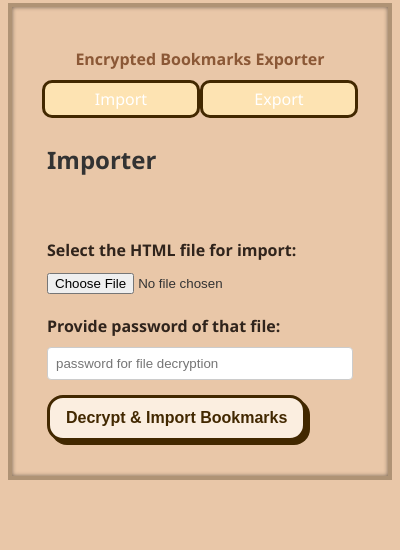
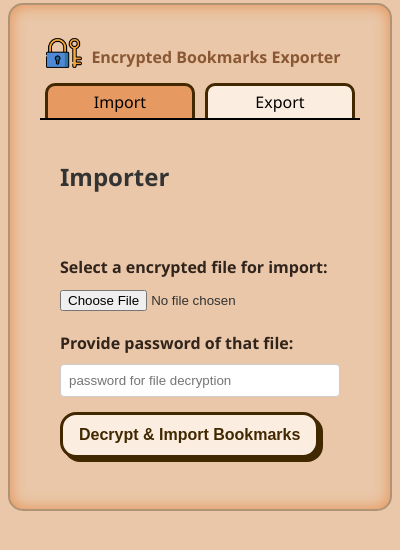
Before and after one commit to e4nthony/Encrypted-Bookmarks-Exporter-Add-on, a browser extension: page src/popup/menu.html in a window 400 px wide. Both pictures are taken after a click on the element "Import". Drawn offline with Linux system fonts and the light colour scheme.

Commit message:
- redesign user interface - now tabs change color according to active mode (encryption/decryption) - added logo inside addon window

```diff
--- a/src/popup/menu.css
+++ b/src/popup/menu.css
@@ -2,19 +2,45 @@
 
 body {
   background-color: #e9c7a8;
-  /* min-width: 220px;
-  min-height: 200px; */
+  min-width: 300px;
+  min-height: 200px;
   width: 100;
   /* height: auto; */
-  padding: 12px;
-  border: 5px;
+  /* padding: 12px; */
+  /* border: 5px; */
 
   font-family: Arial, sans-serif;
 
-  border: 4px solid rgba(42, 28, 00, 0.3);
-  box-shadow: inset 0 0 4px rgba(32, 28, 24, 0.6);
+  border: 2px solid rgba(42, 28, 00, 0.3);
+  border-radius: 15px 15px 15px 15px;
+
+  /* box-shadow: inset 0 0 42px #ffffffb3; */
+  /* box-shadow: inset 0 0 42px #ffa6018c; */
+  /* box-shadow: inset 0 0 42px #ff73018c; */
+  box-shadow: inset 0 0 15px #f1c471f0;
+
   margin-top: 3px;
   padding-top: 2px;
+}
+
+/* .tittle-container {
+  display: flex;
+  flex-direction: row;
+  justify-content: center;
+} */
+.tittle-container {
+  transform: translate(16px, 0px);
+}
+
+.logo-container {
+  position: absolute;
+}
+
+.logo-container img {
+  position: absolute;
+  transform: translate(-10px, 0px);
+  width: 36px;
+  height: auto;
 }
 
 button[tag="main-button"] {
@@ -28,6 +54,8 @@ button[tag="main-button"] {
   cursor: pointer;
 
   background-color: #fbeee0;
+  transition: background-color 0.5s ease;
+
   border: 3px solid #422800;
 
   border-radius: 16px;
@@ -49,11 +77,12 @@ button[tag="main-button"] {
   touch-action: manipulation; */
 }
 
-button:hover {
+button[tag="main-button"]:hover {
   background-color: #f1c471;
+  /* transform: translate(0, -1px); */
 }
 
-button:active {
+button[tag="main-button"]:active {
   box-shadow: #422800 2px 2px 0 0;
   transform: translate(0, 3px);
 }
--- a/src/popup/menu.html
+++ b/src/popup/menu.html
@@ -11,7 +11,16 @@
 
   <div class="tab-container">
 
-    <h1>Encrypted Bookmarks Exporter</h1>
+    <div class="tittle-container">
+
+      <div class="logo-container">
+        <img src="/assets/lockicon64.png" alt="logo" id="logo" class="logo">
+      </div>
+
+      <h1>Encrypted Bookmarks Exporter</h1>
+
+    </div>
+
 
     <div class="tab-headers-container"> <!-- Tabs Headers -->
 
@@ -25,13 +34,13 @@
     </div>
 
 
-    <div class="tab-content" tag="tab-main"> <!-- IMPORT -->
+    <div class="tab-content" tag="tab-main" id="tab-content0"> <!-- IMPORT -->
 
       <div class="container-import" >
         <h2>Importer</h2>
         <br>
 
-        <h4>Select the HTML file for import:</h4>
+        <h4>Select a encrypted file for import:</h4>
         <input type="file" id="fileInput" />
 
         <h4>Provide password of that file:</h4>
@@ -42,13 +51,13 @@
     </div> <!-- end IMPORT -->
 
 
-    <div class="tab-content active" tag="tab-main"> <!-- EXPORT --> <!-- active tab by default -->
+    <div class="tab-content active" tag="tab-main" id="tab-content1"> <!-- EXPORT --> <!-- active tab by default -->
 
       <div class="container-export" >
         <h2>Exporter</h2>
         <br>
 
-        <h4>Enter password for encryption</h4>
+        <h4>Enter a password for encryption</h4>
         <input type="password" id="passwordInput_enc" placeholder="password for file encryption" />
         <small>Your password will be required to decrypt the file, remember it.</small>
 
--- a/src/popup/tabs/styles.css
+++ b/src/popup/tabs/styles.css
@@ -9,6 +9,8 @@ body {
 .tab-container {
     max-width: 200;
     margin: 0;
+    /* background-color: rgba(234, 0, 255, 0.5); */
+
     /* background-color: #fff; */
     /* border-radius: 10px; */
     /* box-shadow: 0 0 10px rgba(0, 0, 0, 0.1); */
@@ -19,6 +21,8 @@ body {
     align-items: center , top;
     justify-content: center;
     flex-direction: column;
+
+    /* background-color: red; */
 }
 
 .tab-headers-container {
@@ -29,28 +33,67 @@ body {
 
 .tab-link {
     flex: 1;
+
     padding: 5px;
+    padding-bottom: 5px;
+
+    margin: 5px;
+    margin-bottom: 0px;
+
     text-align: center;
+    /* text-shadow: 2px 2px 8px #000000; */
     cursor: pointer;
-    background-color: #fde3b2;
-    color: white;
+    background-color: #fbeee0;
+
+    color: rgb(0, 0, 0);
     transition: background-color 0.5s ease;
 
-    border-radius: 10px;
+    border-radius: 10px 10px 0px 0px;
     border: 3px solid #422800;
+    border-bottom: 1px solid #422800;
 }
 
-.tab-link:hover {
-    background-color: #b87e32;
+.tab-link:active {
+    box-shadow: #422800 4px 2px 0 0;
+    transform: translate(0px, -1px);
+}
+
+/* .tab-link:hover {
+    background-color: #f1c471 !important;
+} */
+
+div[id="tab_1_exp"] {
+    background-color: #f1c471e8;
+}
+
+div[id="tab_0_imp"]:hover {
+    /* background-color: #6be0dae8 !important; */
+    background-color: #e6762ce8 !important;
+
+}
+
+div[id="tab_1_exp"]:hover {
+    background-color: #f1c471e8 !important;
 }
 
 .tab-content {
-    padding: 5px;
+    padding: 20px;
     display: none;
     height: auto;
     overflow-y: auto;
+    border-top: 2px solid black;
+    transform: translate(0px, -1px);
+
+    /* background-color: yellow; */
 }
 
+/* div[id="tab-content0"] {
+    background-color: #6be0da1c;
+}
+
+div[id="tab-content1"] {
+    background-color: rgba(248, 85, 21, 0.096);
+} */
 
 /* h1 {
     font-size: 24px;
@@ -62,23 +105,20 @@ body {
     line-height: 1.6;
 } */
 
-span {
-    color: #FF5722;
-}
-
 /* .container-import{
-    background-color: transparent;
+    background-color: rgba(0, 89, 255, 0.5);
 }
 
 .container-export{
-    background-color: rgba(255, 0, 0, 0.5);
+    background-color: rgba(0, 255, 242, 0.5);
 } */
 
-div[tag="tab-main"] {
+/* div[tag="tab-main"] {
     background-color: transparent;
-}
+} */
 
 .active {
     display: block;
-    background-color: #45a049;
+    /* color: yellow; */
+    /* background-color: #ff0000; */
 }
--- a/src/popup/tabs/tabs_script.js
+++ b/src/popup/tabs/tabs_script.js
@@ -4,10 +4,23 @@ document.getElementById('tab_0_imp').addEventListener('click', () => {
     let tabContents = document.getElementsByClassName("tab-content");
     tabContents[0].classList.add("active");
     tabContents[1].classList.remove("active");
+
+    var tabs = document.getElementsByClassName('tab-link');
+    // tabs[0].style.background = '#6be0db8f'; // lightblue
+    tabs[0].style.background = '#e6762c8f'; // lightorange
+    tabs[1].style.background = '#fbeee0'; // idle
+
+    document.body.style.boxShadow = 'inset 0 0 15px #e6762cb3';
 });
 
 document.getElementById('tab_1_exp').addEventListener('click', () => {
     let tabContents = document.getElementsByClassName("tab-content");
     tabContents[0].classList.remove("active");
     tabContents[1].classList.add("active");
+
+    var tabs = document.getElementsByClassName('tab-link');
+    tabs[0].style.background = '#fbeee0'; // idle
+    tabs[1].style.background = '#f1c4718f'; // yellow
+
+    document.body.style.boxShadow = 'inset 0 0 15px #f1c471f0'; //default
 });
```
